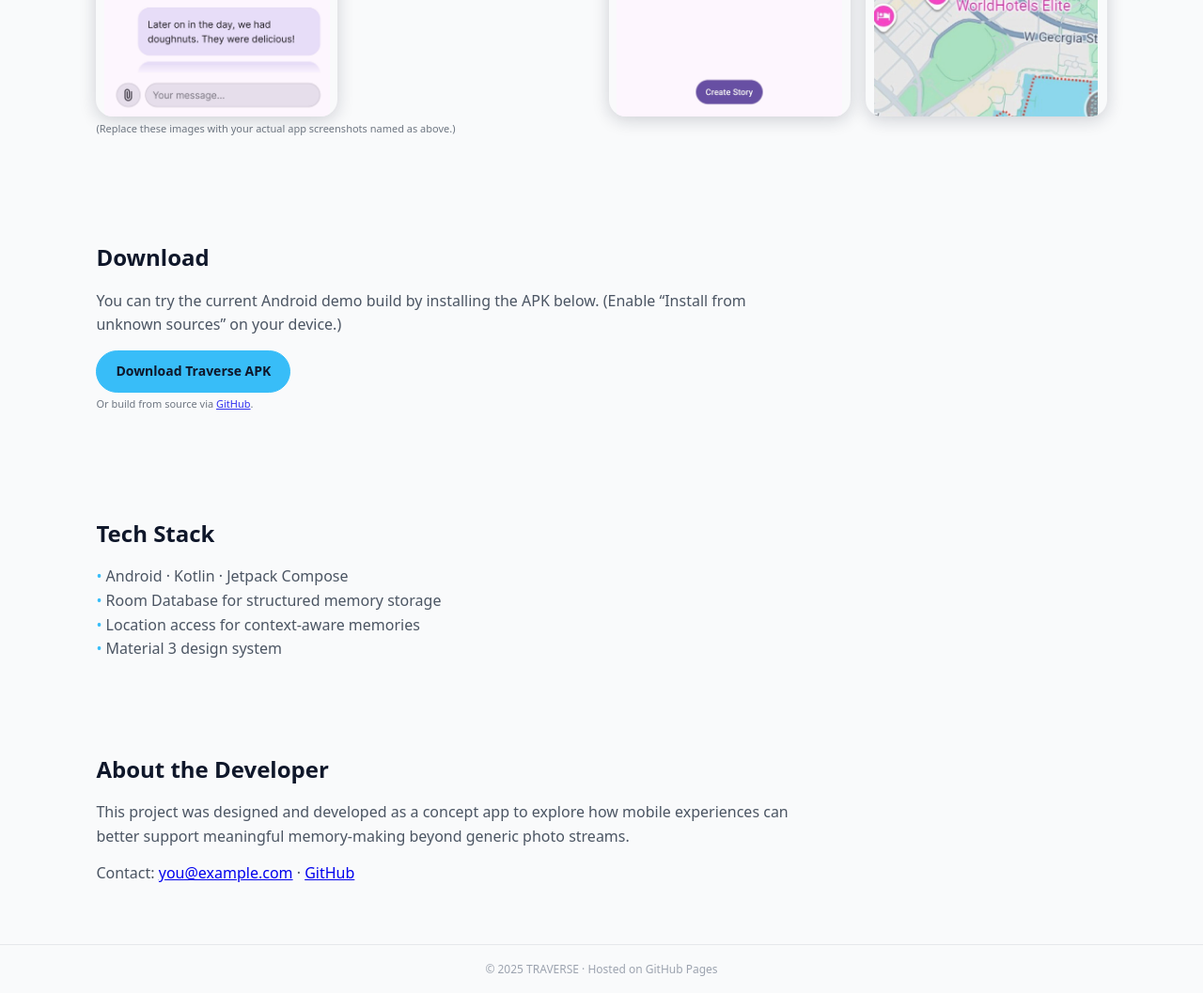
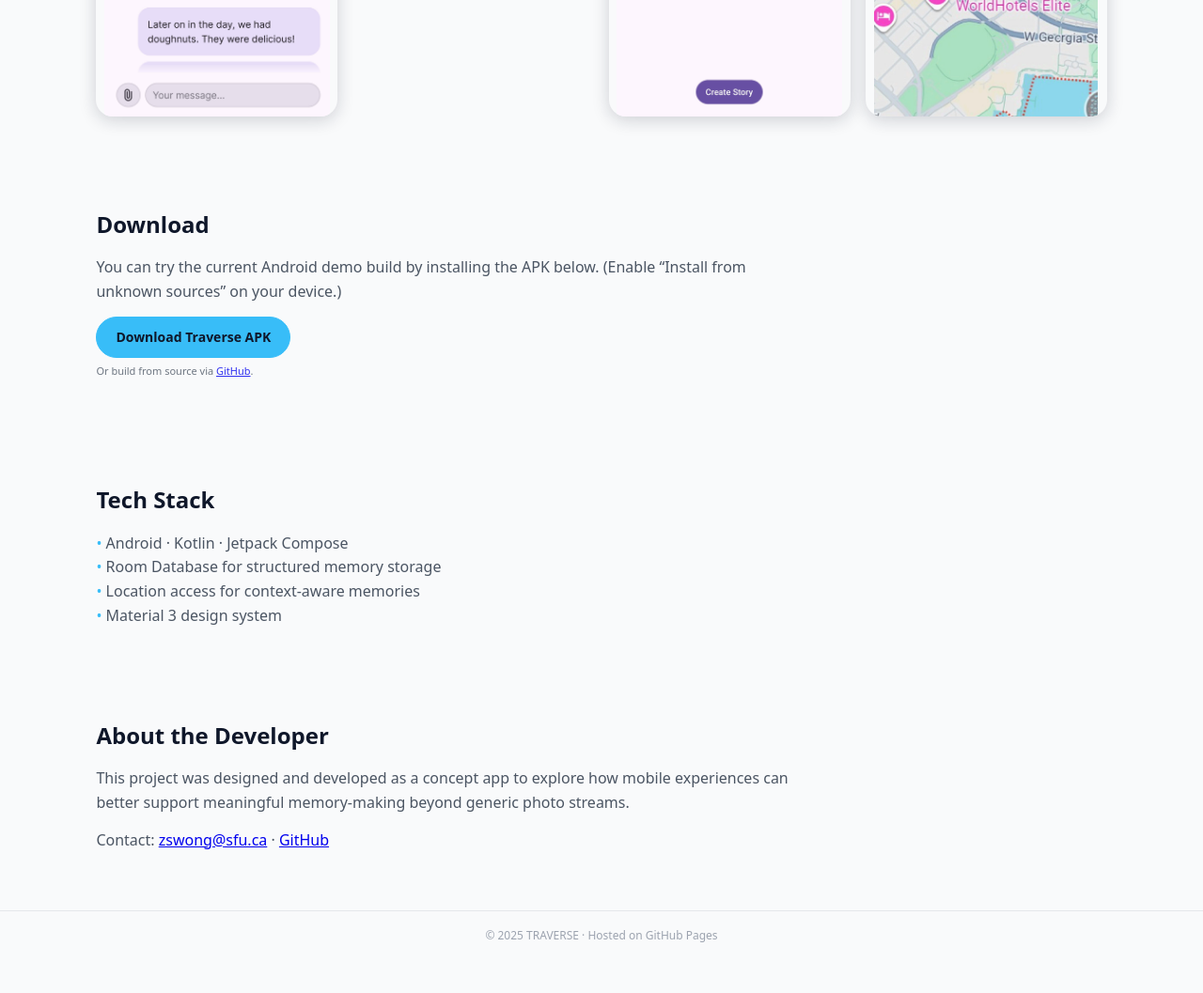
Before and after one commit to XuLiuLeon0108/Traverse.github.io, a plain HTML site: page index.html in a window 1280 px wide. Shown: the part 1880-2937 px from the top of the page at 94% size. After the commit the page ends 2901 px from the top, so only its background shows below. Drawn offline with Linux system fonts and the light colour scheme.

Commit message:
Update index.html

```diff
--- a/index.html
+++ b/index.html
@@ -89,9 +89,6 @@
       <img src="UI Concept_06.jpg" alt="Story Editor" class="screenshot">
       <img src="UI Concept_08.jpg" alt="Map" class="screenshot">
     </div>
-    <p class="mini-text">
-      (Replace these images with your actual app screenshots named as above.)
-    </p>
   </section>
 
   <!-- Download -->
@@ -128,7 +125,7 @@
       can better support meaningful memory-making beyond generic photo streams.
     </p>
     <p>
-      Contact: <a href="mailto:zswong@sfu.ca">you@example.com</a> ·
+      Contact: <a href="mailto:zswong@sfu.ca">zswong@sfu.ca</a> ·
       <a href="https://github.com/zswong" target="_blank">GitHub</a>
     </p>
   </section>
```
